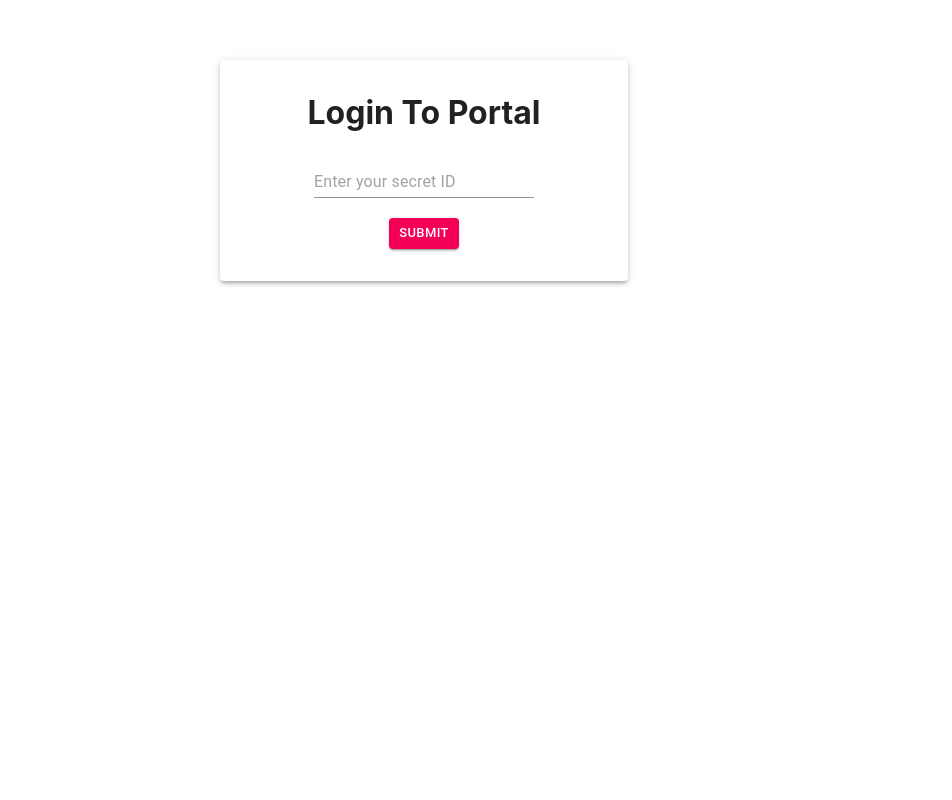
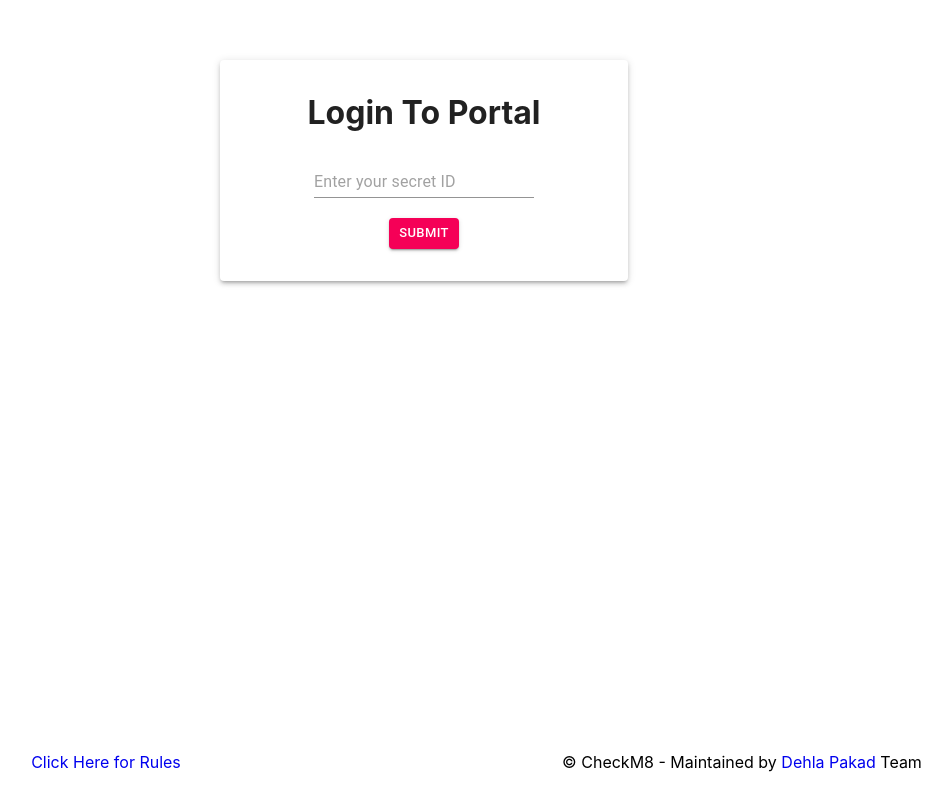
Before and after one commit to QuizPlatform/jeopardy, a React (Create React App) app: page / in a window 1280 px wide. Shown: the whole page, without its empty margins (216-1168 px from the left). Built offline with nearby package versions, Linux system fonts and the light colour scheme.

Commit message:
fixed credits not showing issue

```diff
--- a/src/App.js
+++ b/src/App.js
@@ -81,7 +81,9 @@ class App extends PureComponent {
           <a target="_none" href="https://dehla.herokuapp.com">Dehla Pakad </a>
           Team
         </Grid>
-      </Grid>,
+      </Grid>);
+
+    let dialog = (
 
       <Dialog
         open={this.state.failDialog}
@@ -123,6 +125,7 @@ class App extends PureComponent {
           <div id="main" key={0}>
             <Quiz2 secretId={secretId} />
             {credits}
+            {dialog}
           </div>
         )
       } else {
@@ -132,6 +135,7 @@ class App extends PureComponent {
               <LoginHandler2 submitHandler={this.loginSubmitHandler} />
             </div>
             {credits}
+            {dialog}
           </div>
         )
       }
```
